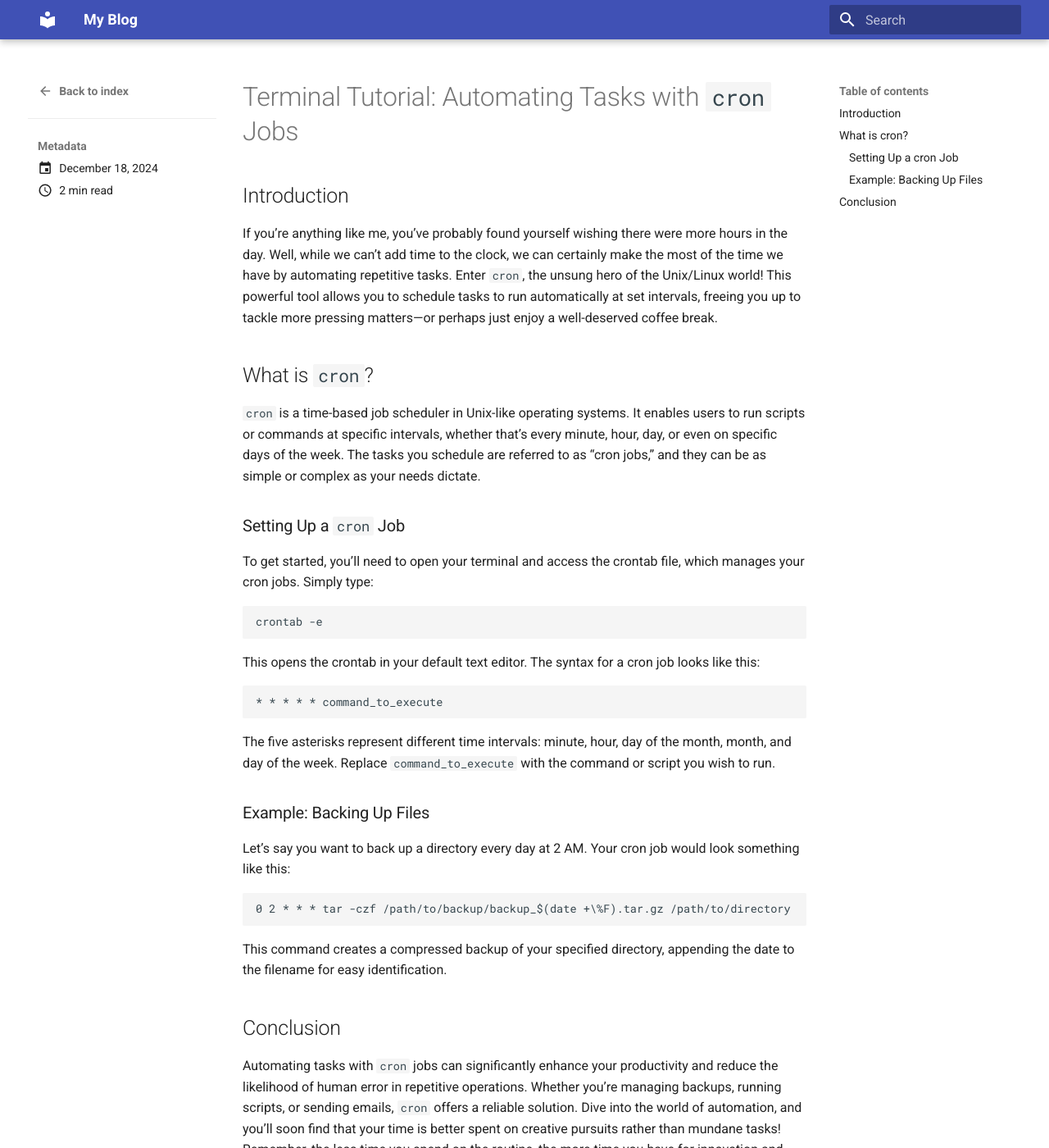
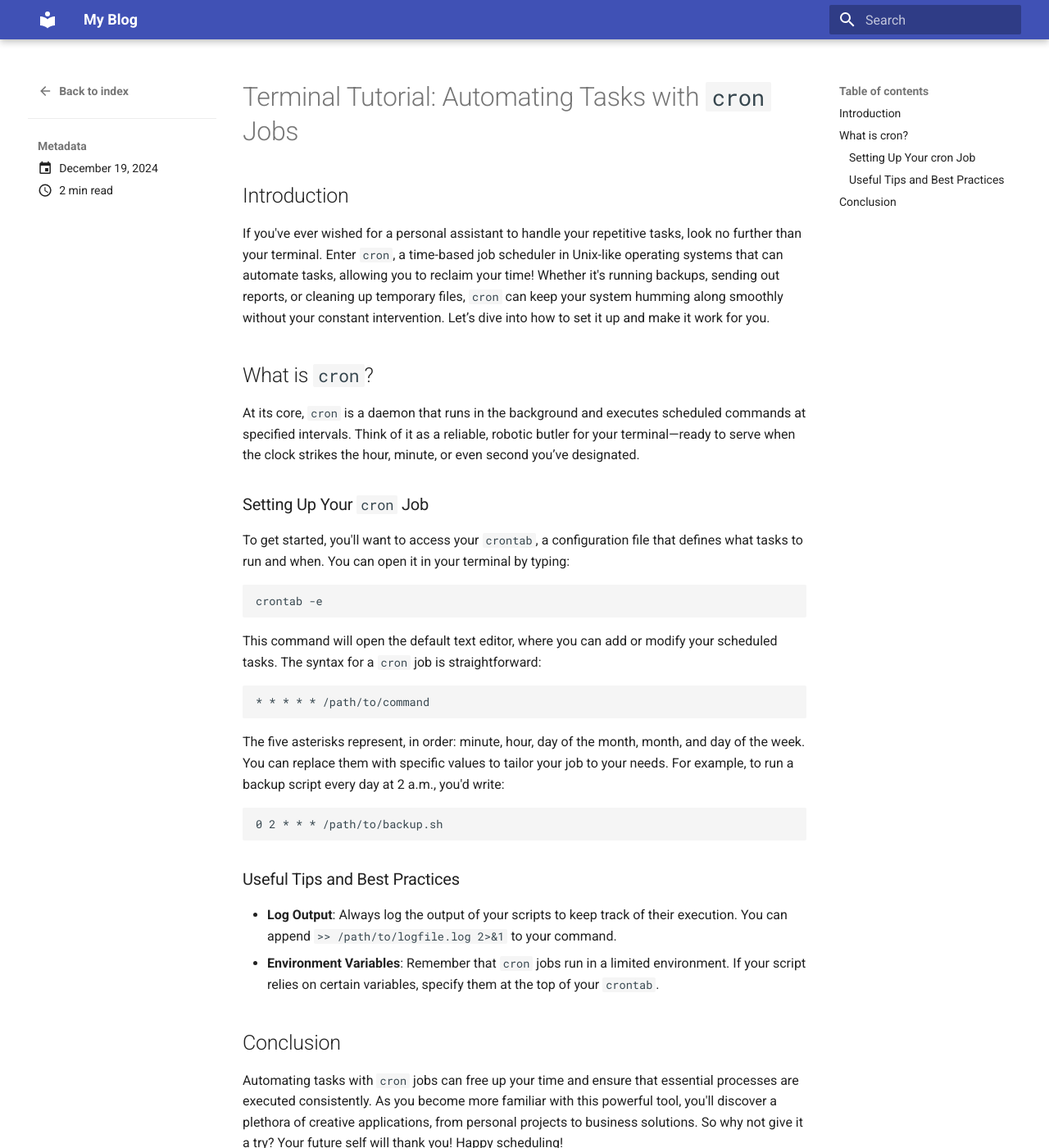
Before and after one commit to MateuszNowakowski2024/test_projekt, an MkDocs documentation site: the page built from docs/blog/posts/terminal-tutorial-automating-tasks-with-cron-jobs.md, in a window 1280 px wide and 1400 px high. Shown: the whole window at 82% size. Built offline with MkDocs 1.6.1 and Material for MkDocs 9.7.7, drawn with Linux system fonts in a browser that asks for light colours; some of the changed text lies outside the part shown.

Commit message:
Automated blog post - 2024-12-19

````diff
--- a/docs/blog/posts/terminal-tutorial-automating-tasks-with-cron-jobs.md
+++ b/docs/blog/posts/terminal-tutorial-automating-tasks-with-cron-jobs.md
@@ -1,5 +1,5 @@
 ---
-date: 2024-12-18
+date: 2024-12-19
 title: 'Terminal Tutorial: Automating Tasks with `cron` Jobs'
 ---
 
@@ -7,39 +7,38 @@ title: 'Terminal Tutorial: Automating Tasks with `cron` Jobs'
 
 ## Introduction
 
-If you’re anything like me, you’ve probably found yourself wishing there were more hours in the day. Well, while we can’t add time to the clock, we can certainly make the most of the time we have by automating repetitive tasks. Enter `cron`, the unsung hero of the Unix/Linux world! This powerful tool allows you to schedule tasks to run automatically at set intervals, freeing you up to tackle more pressing matters—or perhaps just enjoy a well-deserved coffee break.
+If you've ever wished for a personal assistant to handle your repetitive tasks, look no further than your terminal. Enter `cron`, a time-based job scheduler in Unix-like operating systems that can automate tasks, allowing you to reclaim your time! Whether it's running backups, sending out reports, or cleaning up temporary files, `cron` can keep your system humming along smoothly without your constant intervention. Let’s dive into how to set it up and make it work for you.
 
 <!-- more -->
 ## What is `cron`?
 
-`cron` is a time-based job scheduler in Unix-like operating systems. It enables users to run scripts or commands at specific intervals, whether that’s every minute, hour, day, or even on specific days of the week. The tasks you schedule are referred to as “cron jobs,” and they can be as simple or complex as your needs dictate.
+At its core, `cron` is a daemon that runs in the background and executes scheduled commands at specified intervals. Think of it as a reliable, robotic butler for your terminal—ready to serve when the clock strikes the hour, minute, or even second you’ve designated.
 
-### Setting Up a `cron` Job
+### Setting Up Your `cron` Job
 
-To get started, you’ll need to open your terminal and access the crontab file, which manages your cron jobs. Simply type:
+To get started, you'll want to access your `crontab`, a configuration file that defines what tasks to run and when. You can open it in your terminal by typing:
 
 ```bash
 crontab -e
 ```
 
-This opens the crontab in your default text editor. The syntax for a cron job looks like this:
+This command will open the default text editor, where you can add or modify your scheduled tasks. The syntax for a `cron` job is straightforward:
 
 ```
-* * * * * command_to_execute
+* * * * * /path/to/command
 ```
 
-The five asterisks represent different time intervals: minute, hour, day of the month, month, and day of the week. Replace `command_to_execute` with the command or script you wish to run.
-
-### Example: Backing Up Files
-
-Let’s say you want to back up a directory every day at 2 AM. Your cron job would look something like this:
+The five asterisks represent, in order: minute, hour, day of the month, month, and day of the week. You can replace them with specific values to tailor your job to your needs. For example, to run a backup script every day at 2 a.m., you'd write:
 
 ```
-0 2 * * * tar -czf /path/to/backup/backup_$(date +\%F).tar.gz /path/to/directory
+0 2 * * * /path/to/backup.sh
 ```
 
-This command creates a compressed backup of your specified directory, appending the date to the filename for easy identification.
+### Useful Tips and Best Practices
+
+- **Log Output**: Always log the output of your scripts to keep track of their execution. You can append `>> /path/to/logfile.log 2>&1` to your command.
+- **Environment Variables**: Remember that `cron` jobs run in a limited environment. If your script relies on certain variables, specify them at the top of your `crontab`.
 
 ## Conclusion
 
-Automating tasks with `cron` jobs can significantly enhance your productivity and reduce the likelihood of human error in repetitive operations. Whether you’re managing backups, running scripts, or sending emails, `cron` offers a reliable solution. Dive into the world of automation, and you’ll soon find that your time is better spent on creative pursuits rather than mundane tasks! Remember, the less time you spend on the routine, the more time you have for innovation and inspiration. Happy automating!
+Automating tasks with `cron` jobs can free up your time and ensure that essential processes are executed consistently. As you become more familiar with this powerful tool, you'll discover a plethora of creative applications, from personal projects to business solutions. So why not give it a try? Your future self will thank you! Happy scheduling!
````
